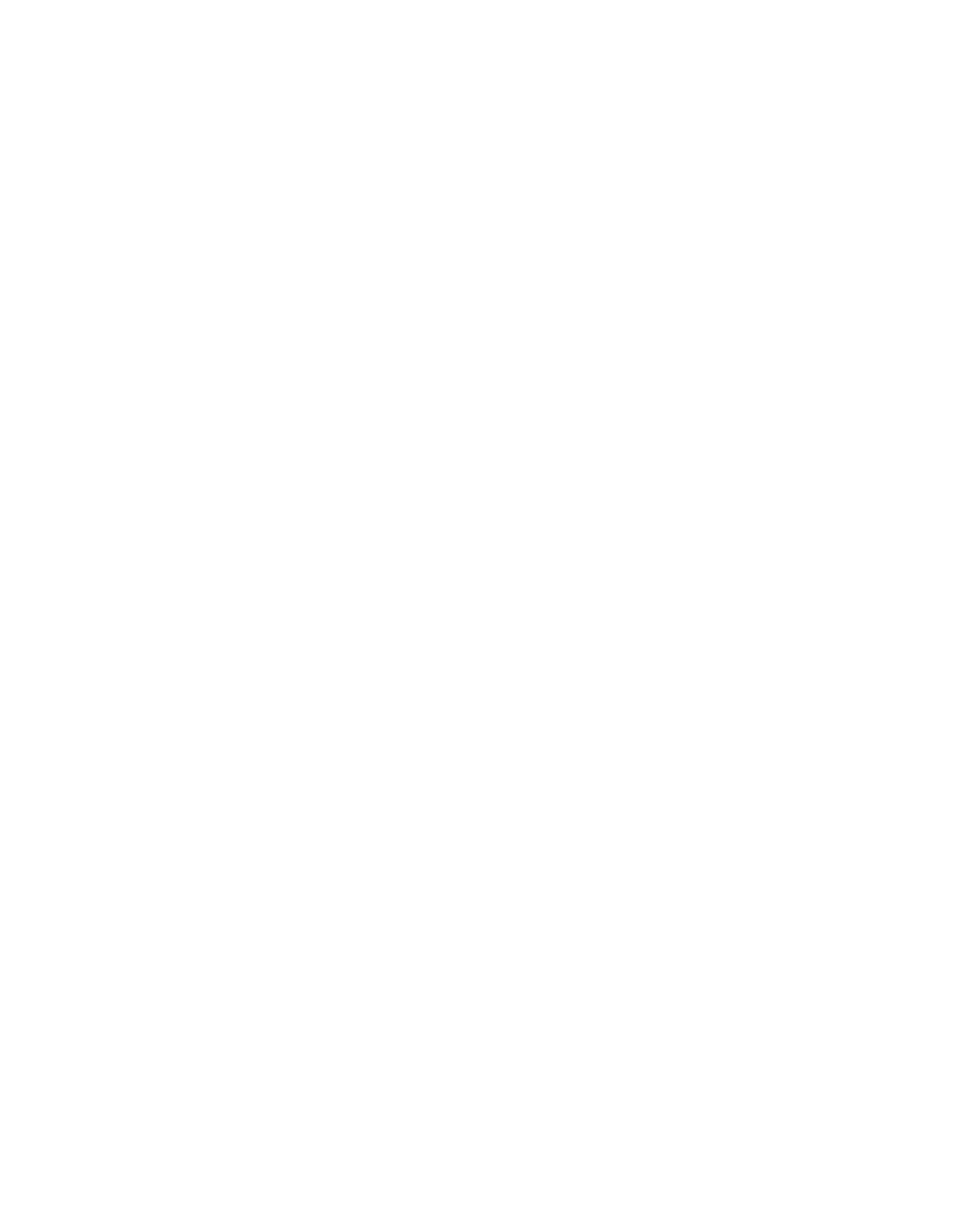
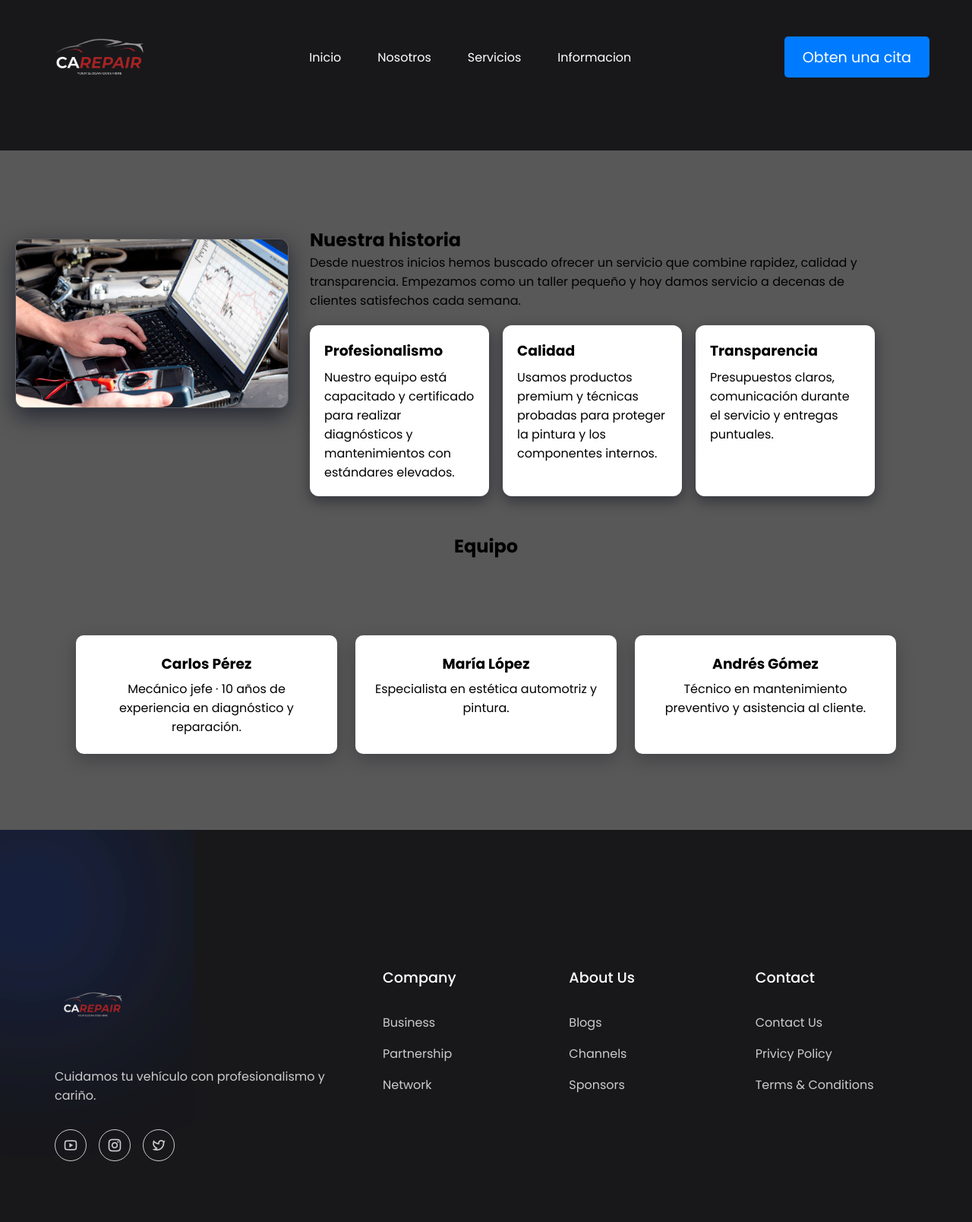
Before and after one commit to ElGuapoX/juan_mecanico, a PHP site: page /juan_mecanico/php/cliente/nosotros.html in a window 1280 px wide. Before the commit the page is empty. Shown: the whole page at 76% size. Before the commit the page ends 800 px from the top, so only its background shows below. Run offline with PHP 8.4, Linux system fonts and the light colour scheme.

Commit message:
14 noviembre 23:02

```diff
--- /dev/null
+++ b/src/css/nosotros.css
@@ -0,0 +1,87 @@
+/* Styles specific to the Nosotros page
+   Keeps layout consistent with the site's visual language.
+*/
+
+.about-hero{
+  display:flex;
+  gap:28px;
+  align-items:center;
+  margin:48px auto;
+  max-width:var(--max-width);
+  padding: 0 20px;
+}
+.about-hero img{
+  width:360px;
+  max-width:40%;
+  border-radius:12px;
+  object-fit:cover;
+  box-shadow: 0 10px 30px rgba(2,6,23,0.6);
+  border: 1px solid rgba(255,255,255,0.03);
+}
+.about-hero .lead{
+  margin-top: 100px;
+  max-width:60%;
+  color:var(--muted);
+}
+
+.values{
+  display:grid;
+  grid-template-columns:repeat(3,1fr);
+  gap:18px;
+  margin-top:20px;
+}
+.value-card{
+  background: linear-gradient(180deg, rgba(255,255,255,0.02), rgba(255,255,255,0.01));
+  padding:18px;
+  border-radius:12px;
+  border: 1px solid rgba(255,255,255,0.03);
+  box-shadow: 0 6px 18px rgba(2,6,23,0.45);
+  background-color: white;
+}
+.value-card h3{margin:0 0 8px 0}
+
+.servicios-grid{
+  display:grid;
+  grid-template-columns:repeat(3,1fr);
+  gap:24px;
+  margin-top:20px;
+}
+.cuadro{
+  background:#ffffff;
+  color:#111827;
+  padding:20px;
+  border-radius:10px;
+  text-align:center;
+  box-shadow: 0 8px 22px rgba(2,6,23,0.25);
+  border: 2px solid rgba(4,120,255,0.08);
+}
+.cuadro h2{margin-top:0}
+
+.team-grid{
+  display:grid;
+  grid-template-columns:repeat(3,1fr);
+  gap:24px;
+  margin-top:12px;
+  margin: 100px;
+}
+.team-card{
+  background: #ffffff;
+  color: var(--muted);
+  padding:22px;
+  border-radius:10px;
+  text-align:center;
+  border:1px solid rgba(255,255,255,0.03);
+  box-shadow: 0 8px 22px rgba(2,6,23,0.25);
+  margin-bottom: 100px;
+}
+.team-card h3{color:#000000;margin-bottom:6px}
+
+
+/* Minor utility */
+.center{ text-align:center }
+
+
+
+.bckgr-nosotros{
+  background: #585858;
+}
--- a/src/php/cliente/home.html
+++ b/src/php/cliente/home.html
@@ -26,7 +26,7 @@
 <header>
     <section class="publicidad">
         <h1>El mejor detailing de Panamá</h1>
-        <a href="#" class="btn">Descubre más</a>
+        <a href="servicios.html" class="btn">Descubre más</a>
     </section>
 
     <br>
--- a/src/php/cliente/nosotros.html
+++ b/src/php/cliente/nosotros.html
@@ -0,0 +1,111 @@
+<!DOCTYPE html>
+<html lang="es">
+<head>
+    <meta charset="UTF-8">
+    <meta name="viewport" content="width=device-width, initial-scale=1.0">
+    <title>Nosotros — Juan Mecanico</title>
+    <link rel="stylesheet" href="https://cdnjs.cloudflare.com/ajax/libs/remixicon/3.5.0/remixicon.min.css">
+    <link rel="stylesheet" href="../../css/style.css">
+    <link rel="stylesheet" href="../../css/nosotros.css">
+</head>
+<body id="home">
+<nav>
+    <div class="nav-logo">
+        <a href="home.html">
+            <img src="../../images/logo.png" alt="Juan Mecanico logo">
+        </a>
+    </div>
+    <ul class="nav-links">
+        <li class="link"><a href="home.html">Inicio</a></li>
+        <li id="link1" class="link"><a href="nosotros.html">Nosotros</a></li>
+        <li id="link2" class="link"><a href="servicios.html">Servicios</a></li>
+        <li id="link3" class="link"><a href="informacion.html">Informacion</a></li>
+    </ul>
+    <a href="registrocita.php" class="btn">Obten una cita</a>
+</nav>
+
+<main class="bckgr-nosotros">
+  <header>
+  </header>
+
+  <section class="about-hero">
+    <img src="../../images/Diagnostico.png" alt="Detalle de auto">
+    <div class="lead">
+      <h2>Nuestra historia</h2>
+      <p>Desde nuestros inicios hemos buscado ofrecer un servicio que combine rapidez, calidad y transparencia. Empezamos como un taller pequeño y hoy damos servicio a decenas de clientes satisfechos cada semana.</p>
+      <div class="values">
+        <div class="value-card">
+          <h3>Profesionalismo</h3>
+          <p>Nuestro equipo está capacitado y certificado para realizar diagnósticos y mantenimientos con estándares elevados.</p>
+        </div>
+        <div class="value-card">
+          <h3>Calidad</h3>
+          <p>Usamos productos premium y técnicas probadas para proteger la pintura y los componentes internos.</p>
+        </div>
+        <div class="value-card">
+          <h3>Transparencia</h3>
+          <p>Presupuestos claros, comunicación durante el servicio y entregas puntuales.</p>
+        </div>
+      </div>
+    </div>
+  </section>
+
+  <section style="max-width:var(--max-width);margin:40px auto;">
+    <h1 class="center">Equipo</h1>
+    <div class="team-grid">
+      <div class="team-card">
+        <h3>Carlos Pérez</h3>
+        <p>Mecánico jefe · 10 años de experiencia en diagnóstico y reparación.</p>
+      </div>
+      <div class="team-card">
+        <h3>María López</h3>
+        <p>Especialista en estética automotriz y pintura.</p>
+      </div>
+      <div class="team-card">
+        <h3>Andrés Gómez</h3>
+        <p>Técnico en mantenimiento preventivo y asistencia al cliente.</p>
+      </div>
+    </div>
+  </section>
+
+</main>
+
+<footer class="container">
+        <span class="blur"></span>
+        <span class="blur"></span>
+        <div class="column">
+            <div class="logo">
+                <img src="../../images/logo.png">
+            </div>
+            <p>
+                Cuidamos tu vehículo con profesionalismo y cariño.
+            </p>
+            <div class="socials">
+                <a href="#"><i class="ri-youtube-line"></i></a>
+                <a href="#"><i class="ri-instagram-line"></i></a>
+                <a href="#"><i class="ri-twitter-line"></i></a>
+            </div>
+        </div>
+        <div class="column">
+            <h4>Company</h4>
+            <a href="#">Business</a>
+            <a href="#">Partnership</a>
+            <a href="#">Network</a>
+        </div>
+        <div class="column">
+            <h4>About Us</h4>
+            <a href="#">Blogs</a>
+            <a href="#">Channels</a>
+            <a href="#">Sponsors</a>
+        </div>
+        <div class="column">
+            <h4>Contact</h4>
+            <a href="#">Contact Us</a>
+            <a href="#">Privicy Policy</a>
+            <a href="#">Terms & Conditions</a>
+        </div>
+    </footer>
+
+
+</body>
+</html>
```
Also changed, not shown: src/css/registrocita.css (+6 -1 lines), src/php/cliente/registrocita.php (+5 -5 lines).
